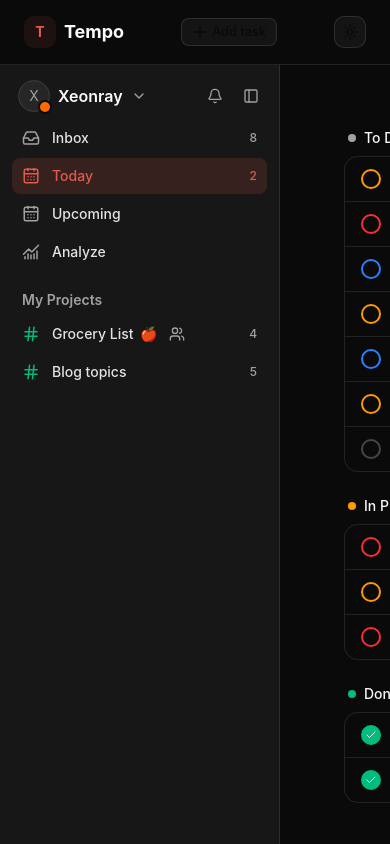
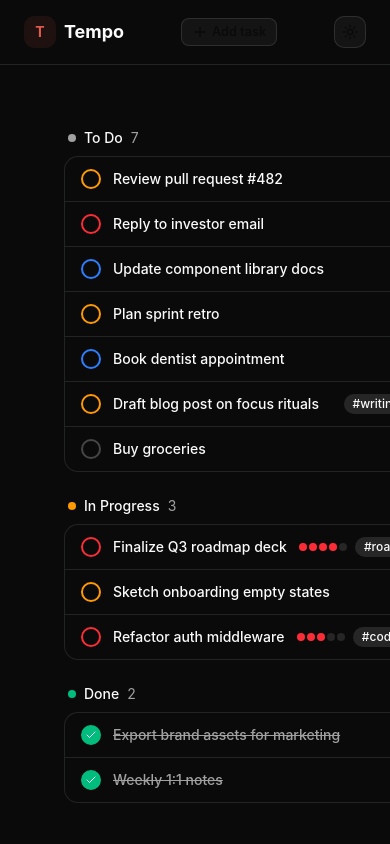
Before and after one commit to xeonray-origin/Kronos, a React app in the folder modules/client/: page /dashboard in a window 390 px wide. Built offline with nearby package versions, Linux system fonts and the light colour scheme.

Commit message:
feat(ui): hide timer section and sidebar for responsive view

```diff
--- a/modules/client/src/layouts/app.tsx
+++ b/modules/client/src/layouts/app.tsx
@@ -26,13 +26,16 @@
 export default function AppLayout({ tasks }: AppLayoutProps) {
   return (
     <main className="flex h-[calc(100dvh-4rem)] w-full pt-16">
-      <div className="flex-none h-dvh">
+      <div className="hidden md:block flex-none h-dvh">
         <Sidebar />
       </div>
       <div className="grow p-16">
         <TaskList tasks={tasks} />
       </div>
-      <div className="float-right h-dvh border min-w-sm pl-2 pt-5 justify-center mx-auto">
+      <div
+        className="hidden lg:block float-right h-dvh
+      border min-w-sm pl-2 pt-5 justify-center mx-auto"
+      >
         <Timer />
       </div>
     </main>
```
Also changed, not shown: 1 other file (tests, documents, lock files or other folders).
